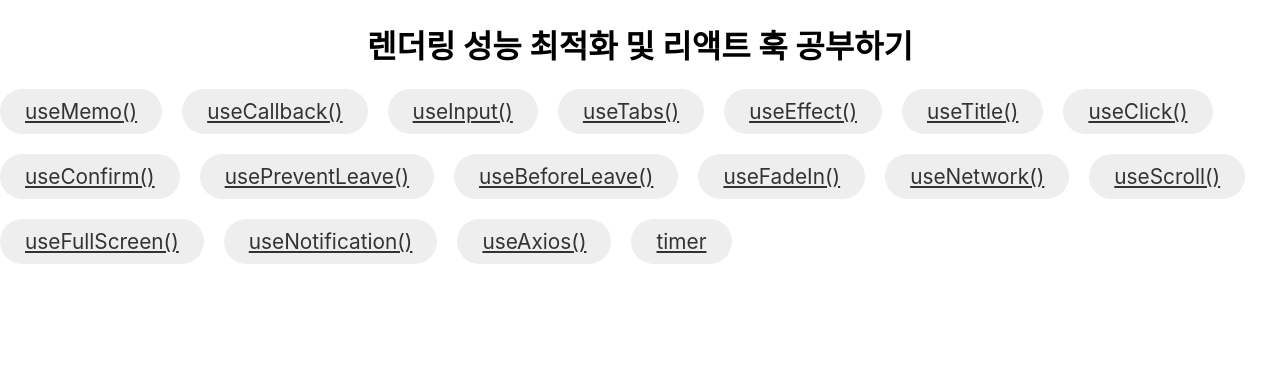
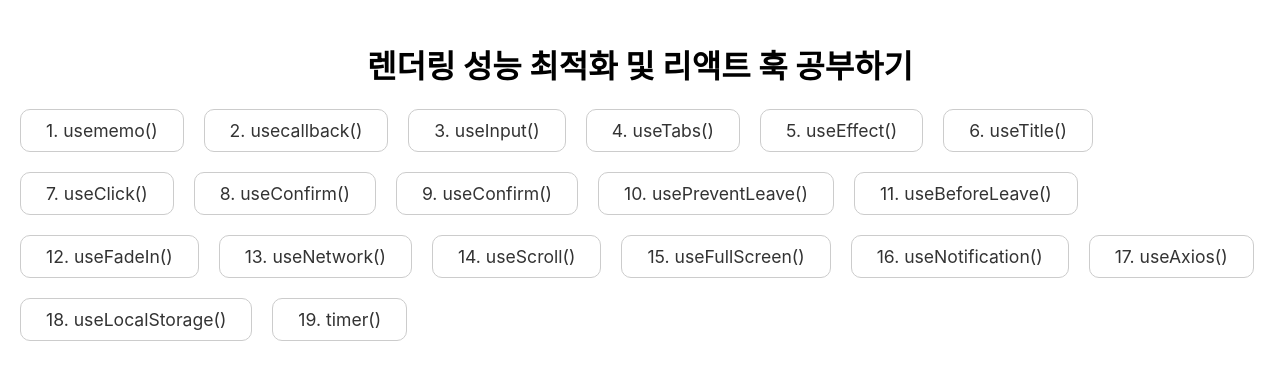
Before and after one commit to hyemin12/react-hook-study, a React (Create React App) app: page / in a window 1280 px wide. Shown: the top 380 px of the page. Built offline with nearby package versions, Linux system fonts and the light colour scheme.

Commit message:
useLocalStorage

```diff
--- a/src/App.css
+++ b/src/App.css
@@ -3,6 +3,7 @@
   flex-direction: column;
   justify-content: center;
   align-items: center;
+  padding: 20px;
 }
 .links {
   display: flex;
@@ -11,11 +12,13 @@
 }
 .links a {
   display: inline-block;
-  background-color: #eee;
-  border-radius: 25px;
+  border: 1px solid #ccc;
+  /* background-color: #eee; */
+  border-radius: 10px;
   padding: 10px 25px;
   color: #333;
-  font-size: 1.3em;
+  font-size: 1.1em;
+  text-decoration: none;
 }
 
 section {
--- a/src/App.js
+++ b/src/App.js
@@ -17,7 +17,9 @@ import AppUseTabs from "./useTabs/UseTabs";
 import AppUseTitle from "./useTitle/UseTitle";
 import Timer from "./timer/Timer";
 import AppUseNotification from "./useNotification/UseNotification";
-import AppUseAxios from "./useAxios/UseAxios";
+
+import AppUseLocalStorage from "./useLocalStorage/useLocalStorage";
+import AppUseAxios from "./useAxios/AppUseAxios";
 
 function App() {
   return (
@@ -41,6 +43,7 @@ function App() {
           <Route path="/useFullScreen" element={<AppUseFullScreen />} />
           <Route path="/useNotification" element={<AppUseNotification />} />
           <Route path="/useAxios" element={<AppUseAxios />} />
+          <Route path="/useLocalStorage" element={<AppUseLocalStorage />} />
           <Route path="/timer" element={<Timer />} />
         </Routes>
       </BrowserRouter>
--- a/src/Home.js
+++ b/src/Home.js
@@ -1,27 +1,36 @@
 import { Link } from "react-router-dom";
 
 function Home() {
+  const nav = [
+    "usememo",
+    "usecallback",
+    "useInput",
+    "useTabs",
+    "useEffect",
+    "useTitle",
+    "useClick",
+    "useConfirm",
+    "useConfirm",
+    "usePreventLeave",
+    "useBeforeLeave",
+    "useFadeIn",
+    "useNetwork",
+    "useScroll",
+    "useFullScreen",
+    "useNotification",
+    "useAxios",
+    "useLocalStorage",
+    "timer",
+  ];
   return (
     <div className="container">
       <h1>렌더링 성능 최적화 및 리액트 훅 공부하기</h1>
       <div className="links">
-        <Link to="/usememo">useMemo()</Link>
-        <Link to="/usecallback">useCallback()</Link>
-        <Link to="/useInput">useInput()</Link>
-        <Link to="/useTabs">useTabs()</Link>
-        <Link to="/useEffect">useEffect()</Link>
-        <Link to="/useTitle">useTitle()</Link>
-        <Link to="/useClick">useClick()</Link>
-        <Link to="/useConfirm">useConfirm()</Link>
-        <Link to="/usePreventLeave">usePreventLeave()</Link>
-        <Link to="/useBeforeLeave">useBeforeLeave()</Link>
-        <Link to="/useFadeIn">useFadeIn()</Link>
-        <Link to="/useNetwork">useNetwork()</Link>
-        <Link to="/useScroll">useScroll()</Link>
-        <Link to="/useFullScreen">useFullScreen()</Link>
-        <Link to="/useNotification">useNotification()</Link>
-        <Link to="/useAxios">useAxios()</Link>
-        <Link to="/timer">timer</Link>
+        {nav.map((item, idx) => (
+          <Link to={`/${item}`} key={idx}>
+            {idx + 1}. {item}()
+          </Link>
+        ))}
       </div>
     </div>
   );
--- a/src/useAxios/AppUseAxios.js
+++ b/src/useAxios/AppUseAxios.js
@@ -1,4 +1,4 @@
-import useAxios from "./UseAxios";
+import useAxios from "./useAxios";
 
 const AppUseAxios = () => {
   const { loading, error, data, refetch } = useAxios({
--- a/src/useAxios/UseAxios.js
+++ b/src/useAxios/UseAxios.js
@@ -7,6 +7,7 @@ const useAxios = (options, axiosInstance = defaultAxios) => {
     error: null,
     data: null,
   });
+  /** refetch 했을 때 */
   const [trigger, setTrigger] = useState(0);
 
   const refetch = () => {
@@ -16,6 +17,7 @@ const useAxios = (options, axiosInstance = defaultAxios) => {
     });
     setTrigger(Date.now());
   };
+  /* */
   useEffect(() => {
     if (!options.url) {
       return;
--- /dev/null
+++ b/src/useLocalStorage/useLocalStorage.js
@@ -0,0 +1,21 @@
+import { useEffect, useState } from "react";
+const useLocalStorage = (key, initialState) => {
+  const getData = JSON.parse(localStorage.getItem(key));
+  const [state, setState] = useState(getData || initialState);
+  useEffect(() => {
+    localStorage.setItem(key, JSON.stringify(state));
+  }, [state]);
+  return [state, setState];
+};
+const AppUseLocalStorage = () => {
+  const [count, setCount] = useLocalStorage("count", 0);
+  const [on, setOn] = useLocalStorage("switch", false);
+  return (
+    <div>
+      <button onClick={() => setCount(count + 1)}>{count}</button>
+      <button onClick={() => setOn(!on)}>{on ? "On" : "Off"}</button>
+    </div>
+  );
+};
+
+export default AppUseLocalStorage;
```
